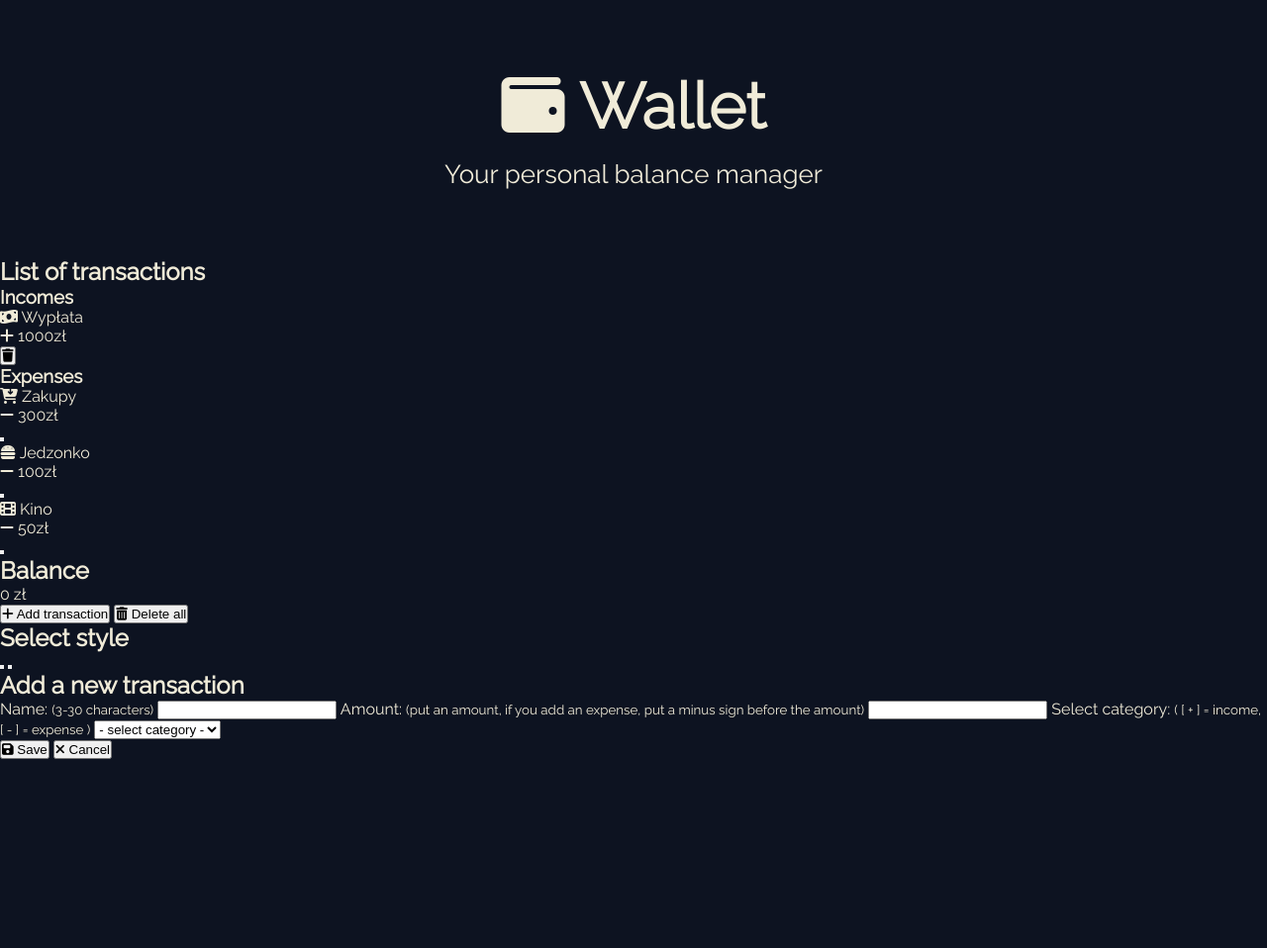
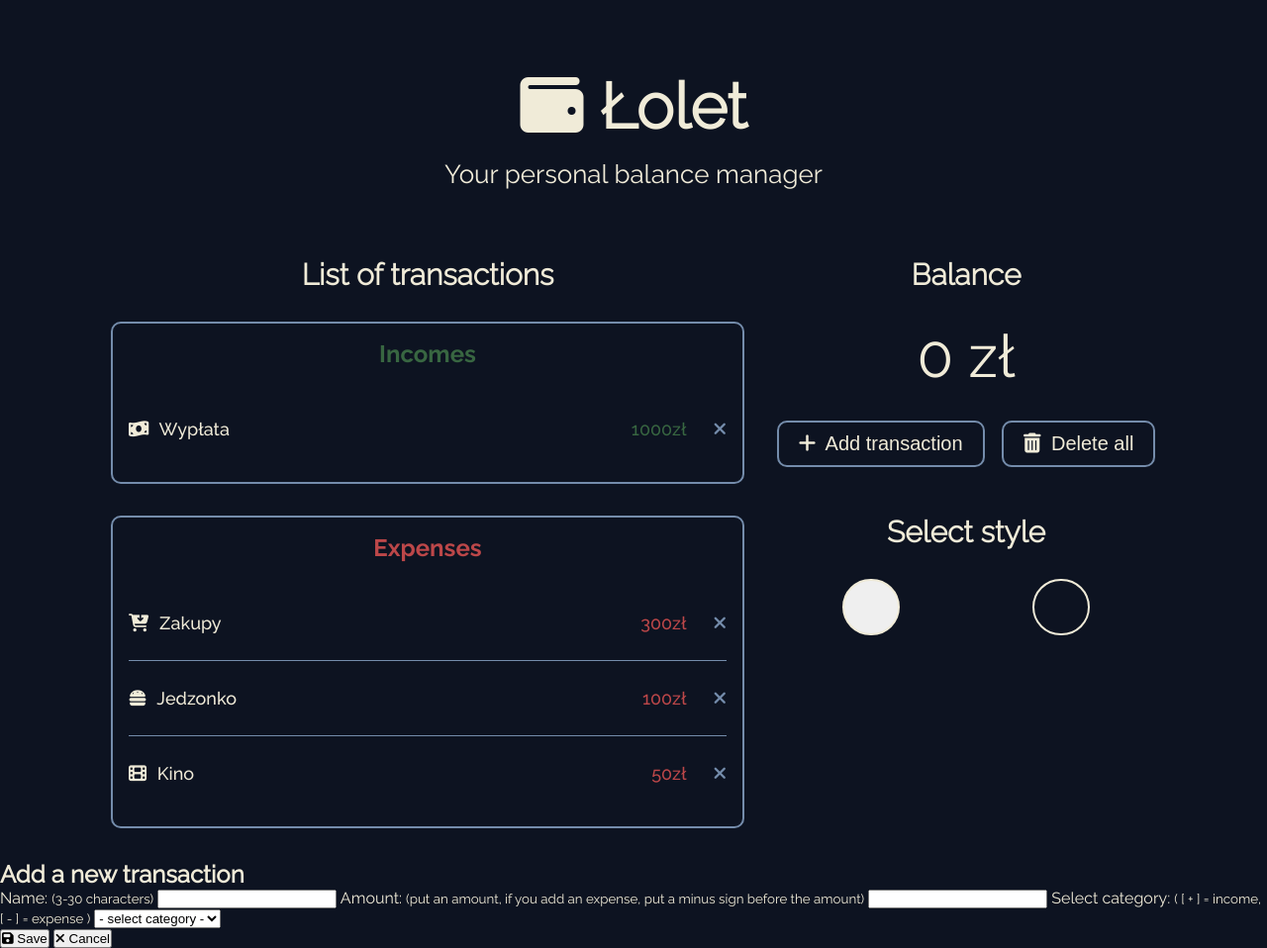
Before and after one commit to wojtekpirog/E-wallet_App_Sass_JavaScript_Responsive, a plain HTML site: page index.html in a window 1280 px wide. Shown: the whole page at 99% size. Before the commit the page ends 800 px from the top, so only its background shows below. Drawn offline with Linux system fonts and the light colour scheme.

Commit message:
Style the main panel

```diff
--- a/index.html
+++ b/index.html
@@ -13,12 +13,13 @@
 <body>
   <!-- Header -->
   <header class="header">
-    <h1 class="header__title"><i class="fa-solid fa-wallet"></i> Wallet</h1>
+    <h1 class="header__title"><i class="fa-solid fa-wallet"></i> Łolet</h1>
     <p class="header__text">Your personal balance manager</p>
   </header>
   <!-- Header -->
   <!-- Main -->
   <main>
+    <div class="container">
       <!-- Transactions -->
       <section class="transactions">
         <!-- Section title -->
@@ -28,7 +29,7 @@
         <div class="transactions__list">
           <!-- Incomes -->
           <div class="incomes-box">
-          <h3 class="incomes-box__title incomes-box__title">Incomes</h3>
+            <h3 class="incomes-box__title">Incomes</h3>
             <!-- Single income -->
             <div class="incomes-box__item">
               <!-- Income name -->
@@ -36,8 +37,8 @@
               <!-- Income name -->
               <!-- Income amount -->
               <div class="incomes-box__item-amount">
-              <div class="incomes-box__item-amount-text"><i class="fa-solid fa-plus"></i> 1000zł</div>
-              <button type="button" class="incomes-box__item-amount-btn"><i class="fa-solid fa-trash"></i></button>
+                <div class="incomes-box__item-amount-text">1000zł</div>
+                <button type="button" class="incomes-box__item-amount-btn"><i class="fa-solid fa-xmark"></i></button>
               </div>
               <!-- Income amount -->
             </div>
@@ -54,8 +55,8 @@
               <!-- Expense name -->
               <!-- Expense amount -->
               <div class="expenses-box__item-amount">
-              <div class="expenses-box__item-amount-text"><i class="fa-solid fa-minus"></i> 300zł</div>
-              <button type="button" class="expenses-box__item-amount-btn"></button>
+                <div class="expenses-box__item-amount-text">300zł</div>
+                <button type="button" class="expenses-box__item-amount-btn"><i class="fa-solid fa-xmark"></i></button>
               </div>
               <!-- Expense amount -->
             </div>
@@ -67,8 +68,8 @@
               <!-- Expense name -->
               <!-- Expense amount -->
               <div class="expenses-box__item-amount">
-              <div class="expenses-box__item-amount-text"><i class="fa-solid fa-minus"></i> 100zł</div>
-              <button type="button" class="expenses-box__item-amount-btn"></button>
+                <div class="expenses-box__item-amount-text">100zł</div>
+                <button type="button" class="expenses-box__item-amount-btn"><i class="fa-solid fa-xmark"></i></button>
               </div>
               <!-- Expense amount -->
             </div>
@@ -80,8 +81,8 @@
               <!-- Expense name -->
               <!-- Expense amount -->
               <div class="expenses-box__item-amount">
-              <div class="expenses-box__item-amount-text"><i class="fa-solid fa-minus"></i> 50zł</div>
-              <button type="button" class="expenses-box__item-amount-btn"></button>
+                <div class="expenses-box__item-amount-text">50zł</div>
+                <button type="button" class="expenses-box__item-amount-btn"><i class="fa-solid fa-xmark"></i></button>
               </div>
               <!-- Expense amount -->
             </div>
@@ -110,15 +111,16 @@
         <div class="options__style-selection">
           <h2 class="section-title">Select style</h2>
           <!-- Style buttons -->
-        <div class="options__buttons">
-          <button type="button" class="options__buttons-btn option__buttons-btn--light"></button>
-          <button type="button" class="options__buttons-btn option__buttons-btn--dark"></button>
+          <div class="options__style-buttons">
+            <button type="button" class="options__style-button option__style-button--light" title="Light"></button>
+            <button type="button" class="options__style-button options__style-button--dark" title="Dark"></button>
           </div>
           <!-- Style buttons -->
         </div>
         <!-- Style selection -->
       </section>
       <!-- Options -->
+    </div>
   </main>
   <!-- Main -->
   <!-- Transaction panel (out of main) -->
--- a/scss/breakpoints/_index.scss
+++ b/scss/breakpoints/_index.scss
@@ -1 +1,2 @@
 @forward "./small";
+@forward "./medium";
--- /dev/null
+++ b/scss/breakpoints/_medium.scss
@@ -0,0 +1,23 @@
+@use "../utilities/" as utils;
+
+@media screen and (min-width: 768px) {
+  .container {
+    flex-direction: row;
+    justify-content: center;
+    align-items: flex-start;
+    gap: 2em;
+
+    .transactions {
+      width: 50%;
+
+      .incomes-box, .expenses-box {
+        border: 2px solid utils.$firstColor;
+        border-radius: 10px;
+      }
+    }
+
+    .options {
+      width: 30%;
+    }
+  }
+}
--- a/scss/breakpoints/_small.scss
+++ b/scss/breakpoints/_small.scss
@@ -9,4 +9,8 @@
       font-size: 2.6rem;
     }
   }
+
+  .section-title {
+    font-size: 3.6rem;
+  }
 }
--- a/scss/components/_index.scss
+++ b/scss/components/_index.scss
@@ -1 +1,2 @@
 @forward "./header";
+@forward "./main";
--- /dev/null
+++ b/scss/components/_main.scss
@@ -0,0 +1,181 @@
+@use "../utilities/" as utils;
+
+.container {
+  display: flex;
+  flex-direction: column;
+  align-items: center;
+
+  .transactions, .options {
+    width: 90%;
+  }
+
+  .options {
+    &__balance {
+      margin-bottom: .5em;
+      font-size: 6rem;
+      text-align: center;
+    }
+
+    &__controls {
+      display: flex;
+      justify-content: space-around;
+      align-items: center;
+      gap: 1em;
+      margin-bottom: 3em;
+
+      &-btn {
+        padding: .5em 1em;
+        border: 2px solid utils.$firstColor;
+        border-radius: 10px;
+        background: none;
+        color: utils.$textColor;
+        font-size: 2rem;
+        transition: border-color 300ms ease, color 300ms ease;
+        cursor: pointer;
+
+        i {
+          margin-right: .25em;
+        }
+
+        &:focus, &:hover {
+          outline: none;
+        }
+
+        &--add {
+          &:focus, &:hover {
+            border-color: utils.$textColor;
+          }
+        }
+
+        &--deleteAll {
+          &:focus, &:hover {
+            border-color: utils.$redColor;
+            color: utils.$redColor;
+          }
+        }
+      }
+    }
+
+    &__style {
+      &-selection {
+        display: flex;
+        flex-direction: column;
+        align-items: center;
+        margin-bottom: 3em;
+      }
+
+      &-buttons {
+        width: 100%;
+        display: flex;
+        justify-content: space-around;
+      }
+
+      &-button {
+        padding: 2em;
+        border: 2px solid utils.$textColor;
+        border-radius: 50%;
+        transition: transform 300ms ease;
+        cursor: pointer;
+
+        &--dark {
+          background-color: utils.$bgColor;
+        }
+
+        &:hover {
+          transform: scale(1.1);
+        }
+
+        &:focus {
+          outline: none;
+          border-color: utils.$firstColor;
+        }
+      }
+    }
+  }
+
+  .incomes-box, .expenses-box {
+    margin-bottom: 2em;
+    padding: 1em;
+
+    &__title {
+      margin-bottom: 1em;
+      text-align: center;
+      font-size: 2.4rem;
+      font-family: var(--bold-font);
+    }
+
+    &__item {
+      display: flex;
+      justify-content: space-between;
+      align-items: center;
+      border-bottom: 1px solid utils.$firstColor;
+
+      &-name {
+        font-size: 1.8rem;
+        font-family: var(--medium-font);
+
+        i {
+          margin-right: .35em;
+        }
+      }
+
+      &-amount {
+        display: flex;
+        align-items: center;
+
+        &-text {
+          font-size: 1.8rem;
+          font-family: var(--medium-font);
+        }
+
+        &-btn {
+          font-size: 1.8rem;
+          border: none;
+          background: none;
+          color: utils.$firstColor;
+          padding: 1.5em;
+          padding-right: 0;
+          transform: translateY(1px);
+          transition: transform 300ms ease;
+          cursor: pointer;
+
+          &:hover {
+            transform: translateY(1px) scale(1.2);
+          }
+        }
+      }
+
+      &:last-child {
+        border-bottom: none;
+      }
+    }
+  }
+
+  .incomes-box {
+    &__title {
+      color: utils.$greenColor;
+    }
+
+    &__item {
+      &-amount {
+        &-text {
+          color: utils.$greenColor;
+        }
+      }
+    }
+  }
+
+  .expenses-box {
+    &__title {
+      color: utils.$redColor;
+    }
+
+    &__item {
+      &-amount {
+        &-text {
+          color: utils.$redColor;
+        }
+      }
+    }
+  }
+}
--- a/scss/style.scss
+++ b/scss/style.scss
@@ -15,3 +15,10 @@ body {
   background-color: utils.$bgColor;
   color: utils.$textColor;
 }
+
+.section-title {
+  margin-bottom: 1em;
+  text-align: center;
+  font-size: 3rem;
+  font-family: var(--light-font);
+}
--- a/scss/utilities/_colors.scss
+++ b/scss/utilities/_colors.scss
@@ -3,3 +3,5 @@
 $firstColor: #748CAB;
 $secondColor: #3E5C76;
 $thirdColor: #1D2D44;
+$greenColor: #386641;
+$redColor: #bc4749;
```
Also changed, not shown: css/style.css, 1 other file. Lines whose indentation alone changed are shown as unchanged.
